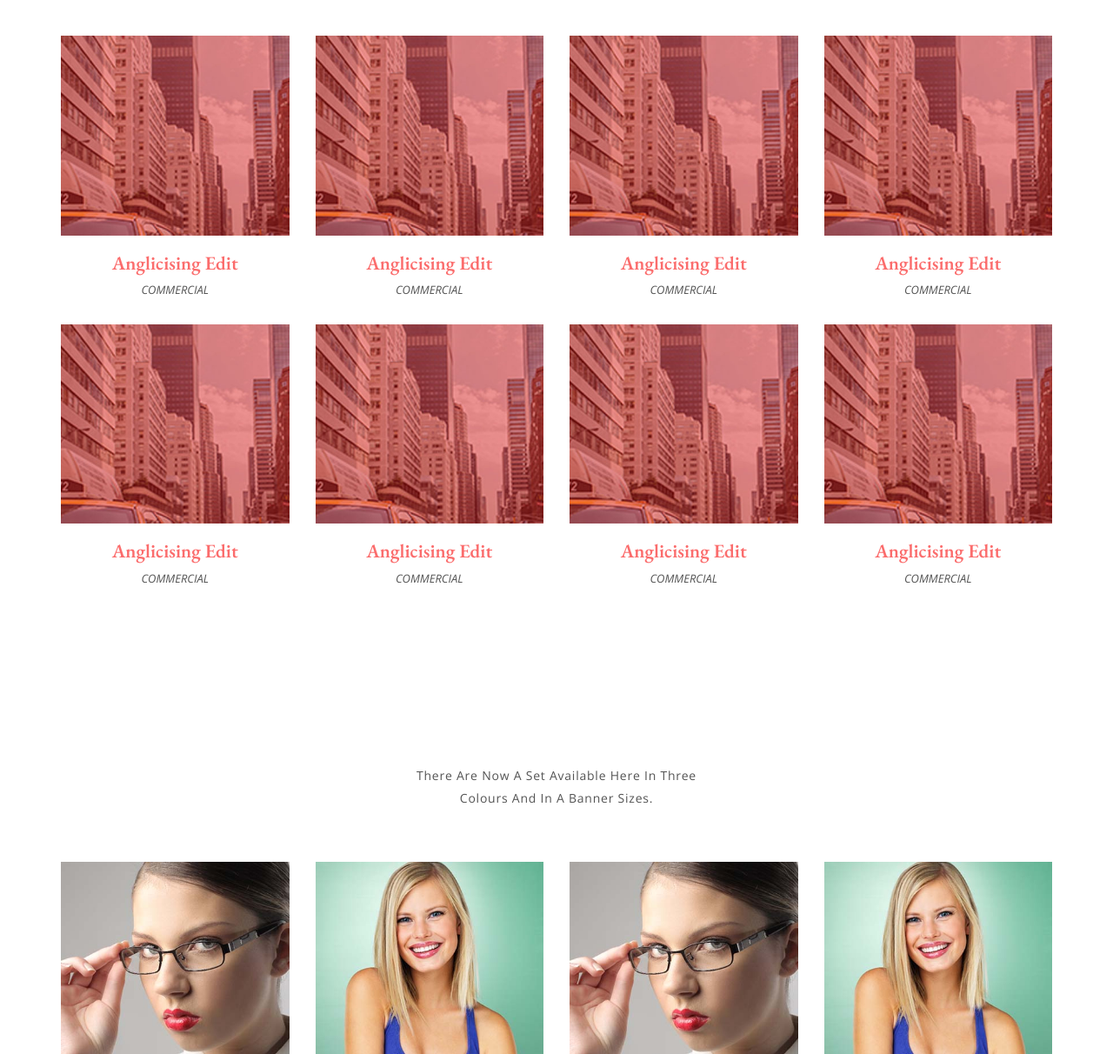
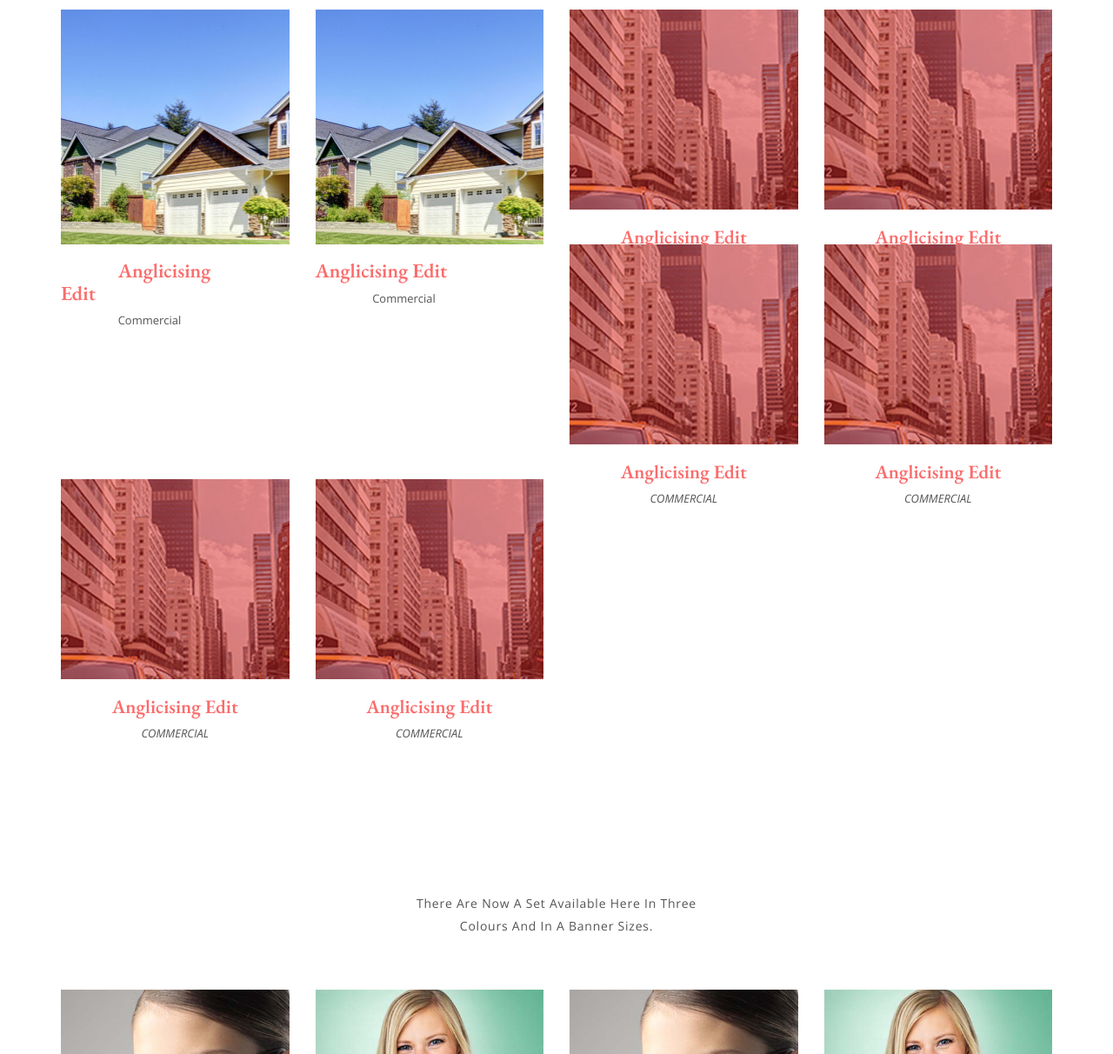
Before and after one commit to niustephanie/horizonhome, a plain HTML site: page index.html in a window 1280 px wide. Shown: the part 724-1936 px from the top of the page at 87% size. Drawn offline with nearby package versions, Linux system fonts and the light colour scheme.

Commit message:
added splash images

```diff
--- a/css/style.css
+++ b/css/style.css
@@ -129,7 +129,8 @@ header .navbar-brand img {
  */
 
 .banner {
-	background: #fff url('../img/back.jpg');
+	background: #fff url('../img/housesplash.jpg');
+	object-fit: contain;
 	padding-top: 150px;
 	padding-bottom: 150px;
 	text-align: center;
@@ -157,6 +158,12 @@ header .navbar-brand img {
 	font-size: 14px;
 	border-radius: 30px;
 }
+
+/*.col-md-3 {
+	margin-left: auto;
+	margin-right: auto;
+	width: 270px;
+}*/
 
 /*
  * default heading
@@ -188,9 +195,8 @@ header .navbar-brand img {
 }
 
 .works .work-item {
-	max-width: 360px;
+	height: 270px;
 	margin: 0 auto;
-	margin-top: 30px;
 	text-align: center;
 }
 .works .work-item h3 {
@@ -203,6 +209,12 @@ header .navbar-brand img {
 	font-size: 13px;
 	font-style: italic;
 	text-transform: uppercase;
+}
+
+.org {
+	margin-left: 25%;
+	margin-right: 25%;
+	width: 50%;
 }
 
 /*
--- a/index.html
+++ b/index.html
@@ -83,25 +83,21 @@
 					<div class="row">
 						<div class="col-md-3">
 							<!-- work item -->
-							<div class="work-item">
+							<div class="work-item" style="background: url(img/housesplash.jpg)">
+							</div>
+							<h3><a class="org" href="#">Anglicising Edit</a></h3>
+							<span class="org">Commercial</span>
+						</div>
+						<div class="col-md-3">
+							<!-- work item -->
+							<div class="work-item" style="background: url(img/housesplash.jpg)">
 								<!-- work details image -->
-								<img class="img-responsive" src="img/work/1.jpg" alt="" />
+								</div>
 								<!-- heading -->
 								<h3><a href="#">Anglicising Edit</a></h3>
 								<!-- brand org -->
 								<span class="org">Commercial</span>
-							</div>
-						</div>
-						<div class="col-md-3">
-							<!-- work item -->
-							<div class="work-item">
-								<!-- work details image -->
-								<img class="img-responsive" src="img/work/1.jpg" alt="" />
-								<!-- heading -->
-								<h3><a href="#">Anglicising Edit</a></h3>
-								<!-- brand org -->
-								<span class="org">Commercial</span>
-							</div>
+
 						</div>
 						<div class="col-md-3">
 							<!-- work item -->
```
Also changed, not shown: img/housesplash.jpg (added).
